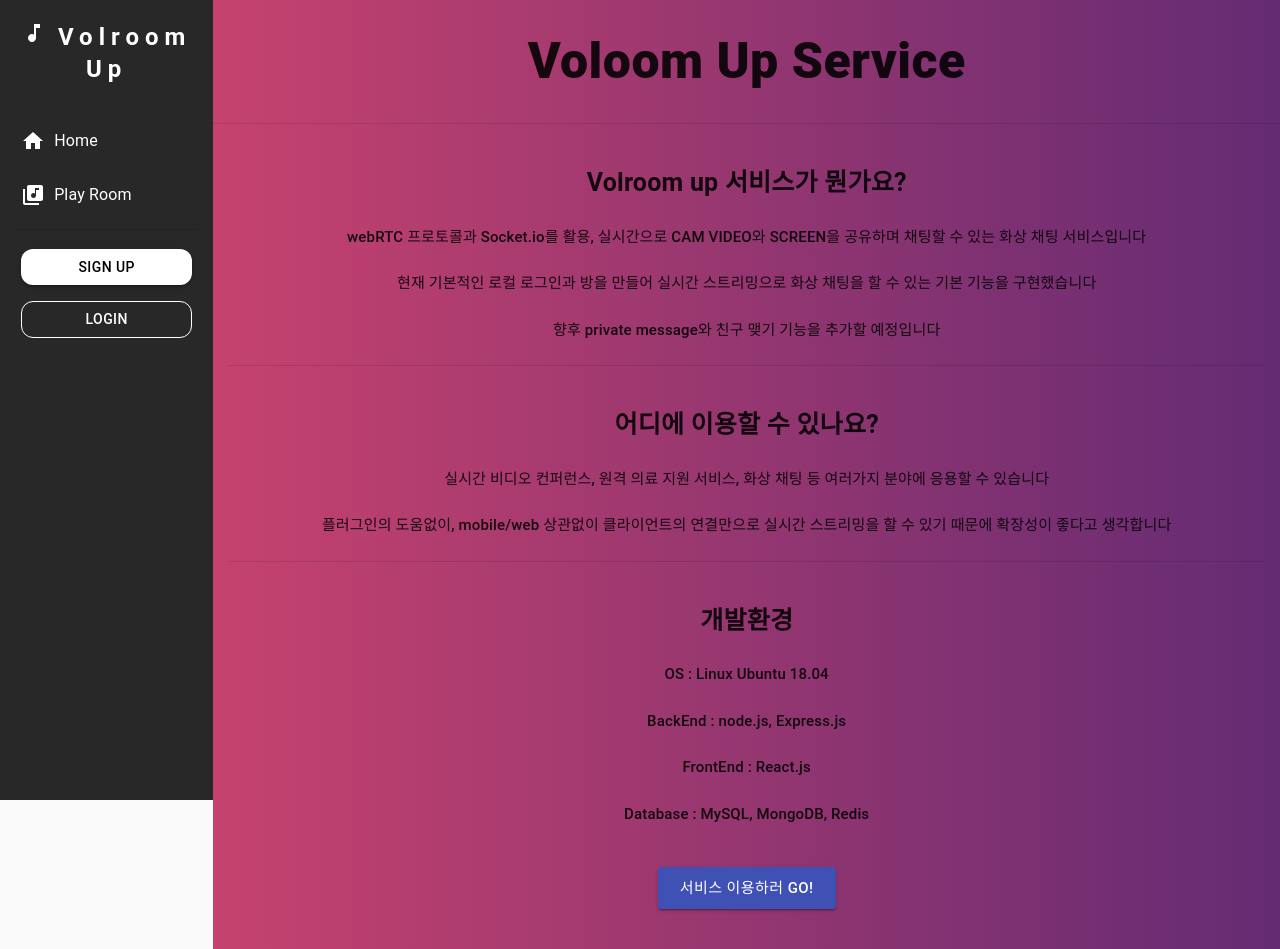
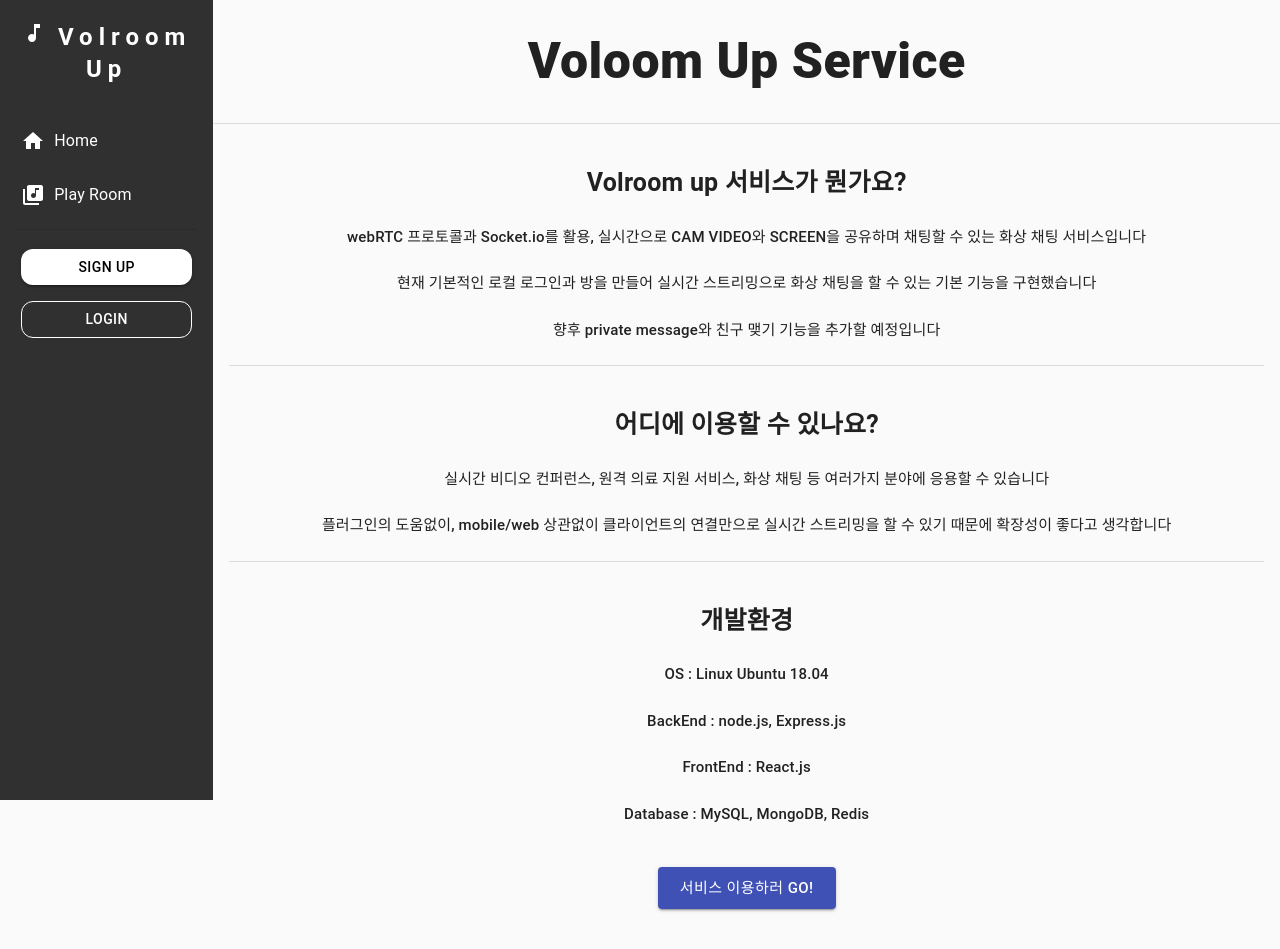
Before and after one commit to dev-dongwon/volroom-production, a React (Create React App) app in the folder client/: page / in a window 1280 px wide. Built offline with nearby package versions, Linux system fonts and the light colour scheme; the HTML template or start-up script is replaced by a standard one; what clientjs would draw is missing.

Commit message:
Feat : main theme 컬러 변경

```diff
--- a/client/src/App.css
+++ b/client/src/App.css
@@ -1,9 +1,5 @@
 .content {
-  background: #642B73;  /* fallback for old browsers */
-  background: -webkit-linear-gradient(to right, #C6426E, #642B73);  /* Chrome 10-25, Safari 5.1-6 */
-  background: linear-gradient(to right, #C6426E, #642B73); /* W3C, IE 10+/ Edge, Firefox 16+, Chrome 26+, Opera 12+, Safari 7+ */
-
-
+  background: "white";
   text-decoration: none;
   height: 100%;
   min-height: 100vh;
--- a/client/src/components/layout/menu/SideMenu.js
+++ b/client/src/components/layout/menu/SideMenu.js
@@ -9,7 +9,7 @@ const useStyles = makeStyles(theme => ({
   nav: {
     position: "fixed",
     zIndex: "1",
-    background: "#282828",
+    background: "#303030",
     height: "100vh",
     width: "100%"
   }
```
